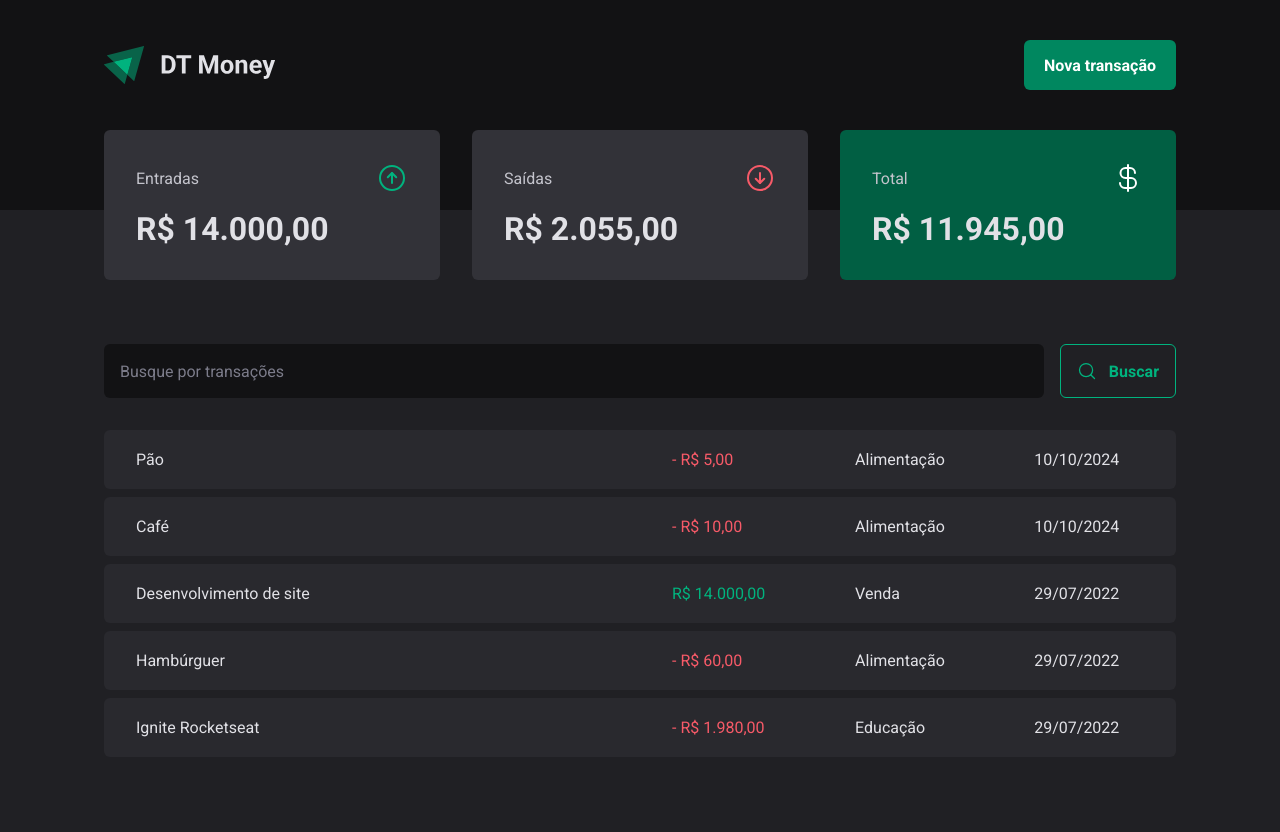
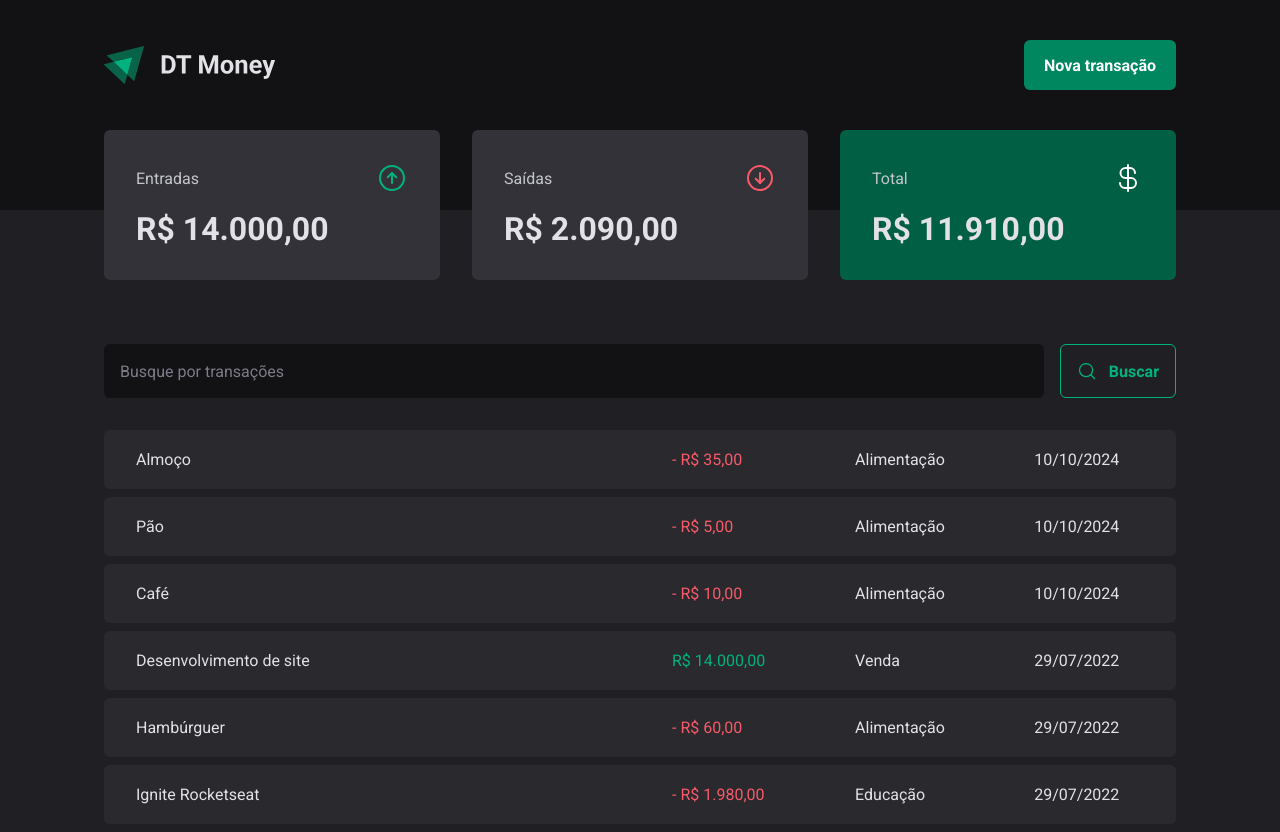
Before and after one commit to jaon82/mba-dt-money, a React (Vite) app: page / in a window 1280 px wide. Before the commit the page ends 800 px from the top, so only its background shows below. Built offline with nearby package versions, Linux system fonts and the light colour scheme; data requests are answered from the project's data file.

Commit message:
Set Lint

```diff
--- a/package.json
+++ b/package.json
@@ -24,11 +24,12 @@
   },
   "devDependencies": {
     "@eslint/js": "^9.9.0",
+    "@rocketseat/eslint-config": "^2.2.2",
     "@types/react": "^18.3.3",
     "@types/react-dom": "^18.3.0",
     "@types/styled-components": "^5.1.34",
     "@vitejs/plugin-react": "^4.3.1",
-    "eslint": "^9.9.0",
+    "eslint": "^9.12.0",
     "eslint-plugin-react-hooks": "^5.1.0-rc.0",
     "eslint-plugin-react-refresh": "^0.4.9",
     "globals": "^15.9.0",
--- a/server.json
+++ b/server.json
@@ -39,6 +39,14 @@
       "type": "outcome",
       "createdAt": "2024-10-10T18:23:06.643Z",
       "id": 5
+    },
+    {
+      "category": "Alimentação",
+      "description": "Almoço",
+      "price": 35,
+      "type": "outcome",
+      "createdAt": "2024-10-10T18:40:00.852Z",
+      "id": 6
     }
   ]
 }
--- a/src/@types/styled.d.ts
+++ b/src/@types/styled.d.ts
@@ -4,5 +4,5 @@ import { defaultTheme } from "../styles/themes/default";
 type ThemeType = typeof defaultTheme;
 
 declare module "styled-components" {
-  export interface DefaultTheme extends ThemeType {}
+  export type DefaultTheme = ThemeType;
 }
```
Also changed, not shown: 1 other file (tests, documents, lock files or other folders).
